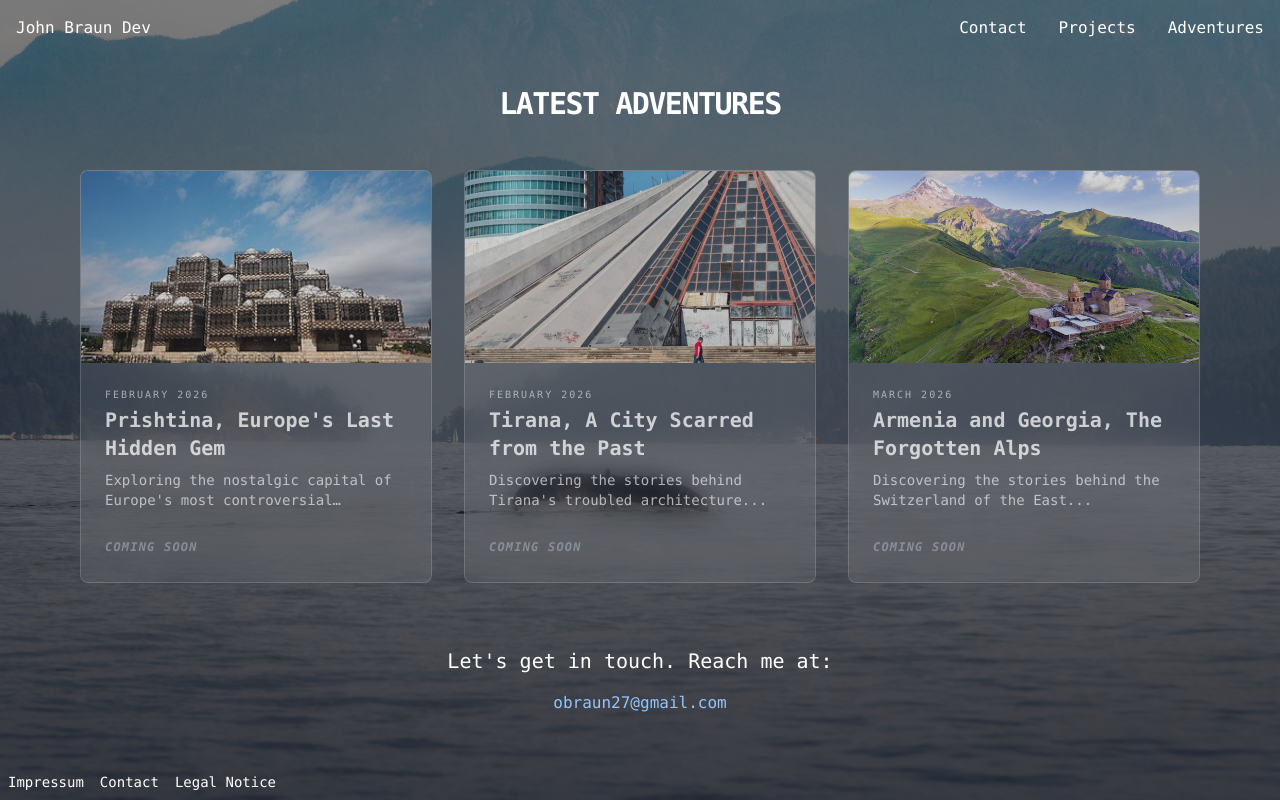
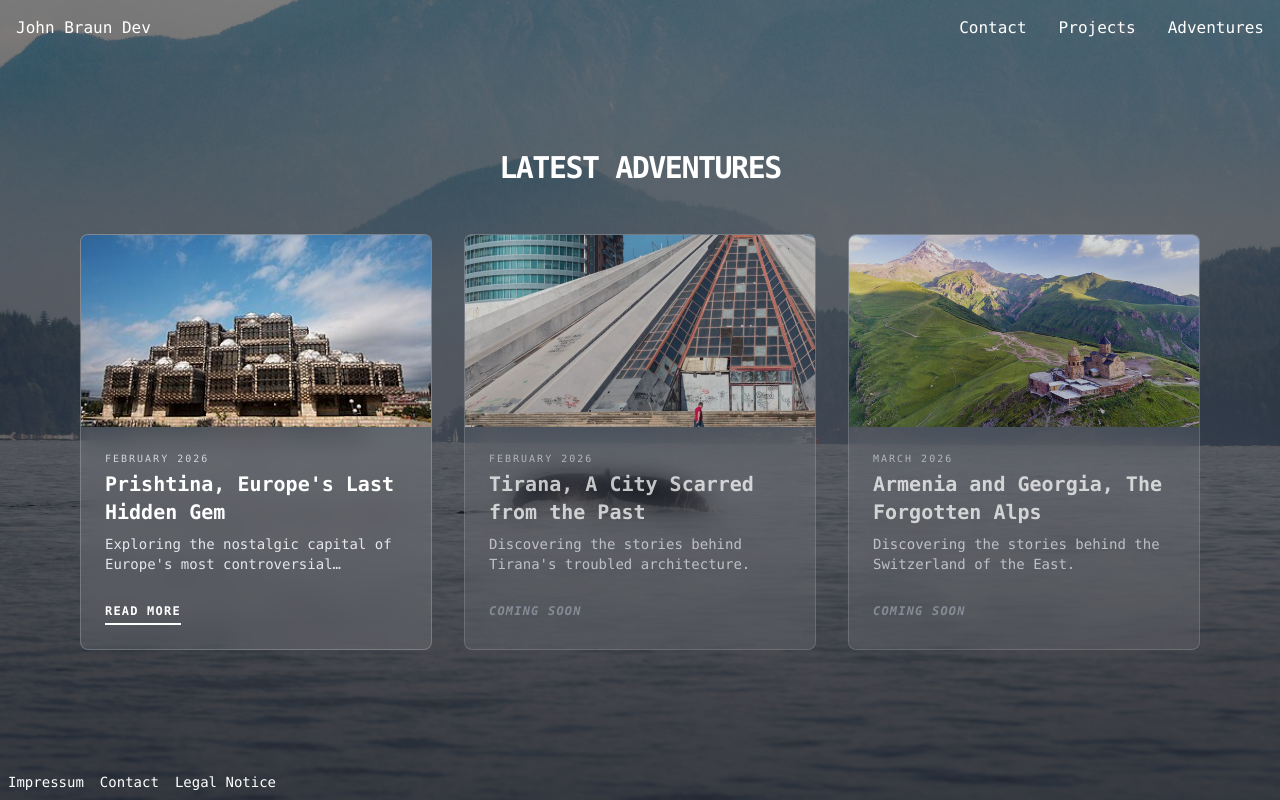
Before and after one commit to jrobraun27/john-braun-dev, a React (Vite) app: page /john-braun-dev/adventures in a window 1280 px wide. Built offline with nearby package versions, Linux system fonts and the light colour scheme.

Commit message:
Updates to structure

```diff
--- a/src/assets/Adventures.jsx
+++ b/src/assets/Adventures.jsx
@@ -1,35 +1,12 @@
-import cliffside from "../../public/van-isle.webp"
-import prishtina from "../../public/prishtina_bib.jpg"
-import tirana from "../../public/tirana_pyramid.webp"
-import caucaus from "../../public/caucaus.jpg"
-
-const ARTICLES = [
-    {
-        id: 1,
-        title: "Prishtina, Europe's Last Hidden Gem",
-        date: "February 2026",
-        preview: "Exploring the nostalgic capital of Europe's most controversial country...",
-        image: prishtina,
-        ready: false
-    },
-    {
-        id: 2,
-        title: "Tirana, A City Scarred from the Past",
-        date: "February 2026",
-        preview: "Discovering the stories behind Tirana's troubled architecture...",
-        image: tirana,
-        ready: false
-    }, {
-        id: 3,
-        title: "Armenia and Georgia, The Forgotten Alps",
-        date: "March 2026",
-        preview: "Discovering the stories behind the Switzerland of the East...",
-        image: caucaus,
-        ready: false
-    },
-];
+import { useState } from "react";
+import cliffside from "../../public/van-isle.webp";
+import { ARTICLES } from "./data/posts";
+import ArticleCard from "./adventure_utils/ArticleCard";
+import ArticleModal from "./adventure_utils/ArticleModal"; // We will create this next
 
 export default function Adventures() {
+    const [selectedArticle, setSelectedArticle] = useState(null);
+
     return (
         <section
             className="font-mono relative min-h-screen flex flex-col items-center justify-center bg-cover bg-center bg-no-repeat py-20 text-white"
@@ -38,53 +15,28 @@ export default function Adventures() {
             <div className="absolute inset-0 bg-black/50"></div>
 
             <div className="relative z-10 w-full max-w-6xl px-4">
-                <h2 className="text-3xl font-bold mb-12 text-center uppercase tracking-tighter">Latest Adventures</h2>
+                <h2 className="text-3xl font-bold mb-12 text-center uppercase tracking-tighter">
+                    Latest Adventures
+                </h2>
 
                 <div className="grid grid-cols-1 md:grid-cols-2 lg:grid-cols-3 gap-8">
                     {ARTICLES.map((article) => (
-                        <article
+                        <ArticleCard
                             key={article.id}
-                            className={`bg-white/10 backdrop-blur-md rounded-lg overflow-hidden border border-white/20 transition-all duration-300 ${
-                                article.ready ? "hover:scale-105" : "opacity-75"
-                            }`}
-                        >
-                            <img
-                                src={article.image}
-                                alt={article.title}
-                                className="w-full h-48 object-cover"
-                            />
-                            <div className="p-6 text-left">
-                                {/* Date Section Added Here */}
-                                <p className="text-[10px] uppercase tracking-[0.2em] text-gray-300 mb-1">
-                                    {article.date}
-                                </p>
-
-                                <h3 className="text-xl font-semibold mb-2">{article.title}</h3>
-                                <p className="text-sm text-gray-200 mb-6 line-clamp-2">{article.preview}</p>
-
-                                {article.ready ? (
-                                    <button className="text-xs font-bold uppercase tracking-widest border-b-2 border-white pb-1 hover:text-blue-300 hover:border-blue-300 transition-colors">
-                                        Read More
-                                    </button>
-                                ) : (
-                                    <span className="text-xs font-bold uppercase tracking-widest text-gray-400 italic">
-                                        Coming Soon
-                                    </span>
-                                )}
-                            </div>
-                        </article>
+                            article={article}
+                            onOpen={() => setSelectedArticle(article)}
+                        />
                     ))}
                 </div>
+            </div>
 
-                <div className="mt-16 text-center">
-                    <p className="text-lg md:text-xl max-w-2xl mx-auto mb-4">
-                        Let's get in touch. Reach me at:
-                    </p>
-                    <a href="mailto:obraun27@gmail.com" className="text-blue-300 hover:underline">
-                        obraun27@gmail.com
-                    </a>
-                </div>
-            </div>
+            {/* Modal Logic */}
+            {selectedArticle && (
+                <ArticleModal
+                    article={selectedArticle}
+                    onClose={() => setSelectedArticle(null)}
+                />
+            )}
         </section>
-    )
+    );
 }
--- /dev/null
+++ b/src/assets/adventure_utils/ArticleCard.jsx
@@ -0,0 +1,23 @@
+export default function ArticleCard({ article, onOpen }) {
+    return (
+        <article className={`bg-white/10 backdrop-blur-md rounded-lg overflow-hidden border border-white/20 transition-all duration-300 ${article.ready ? "hover:scale-105" : "opacity-75"}`}>
+            <img src={article.image} alt={article.title} className="w-full h-48 object-cover" />
+            <div className="p-6 text-left">
+                <p className="text-[10px] uppercase tracking-[0.2em] text-gray-300 mb-1">{article.date}</p>
+                <h3 className="text-xl font-semibold mb-2">{article.title}</h3>
+                <p className="text-sm text-gray-200 mb-6 line-clamp-2">{article.preview}</p>
+
+                {article.ready ? (
+                    <button
+                        onClick={onOpen} // Call the function here!
+                        className="text-xs font-bold uppercase tracking-widest border-b-2 border-white pb-1 hover:text-blue-300 hover:border-blue-300 transition-colors"
+                    >
+                        Read More
+                    </button>
+                ) : (
+                    <span className="text-xs font-bold uppercase tracking-widest text-gray-400 italic">Coming Soon</span>
+                )}
+            </div>
+        </article>
+    );
+}
--- /dev/null
+++ b/src/assets/adventure_utils/ArticleModal.jsx
@@ -0,0 +1,44 @@
+export default function ArticleModal({ article, onClose }) {
+    if (!article) return null;
+
+    return (
+        <div className="fixed inset-0 z-50 flex items-center justify-center p-4">
+            {/* Dark Overlay/Backdrop */}
+            <div
+                className="absolute inset-0 bg-black/80 backdrop-blur-sm"
+                onClick={onClose}
+            ></div>
+
+            {/* Modal Content Box */}
+            <div className="relative bg-zinc-900 border border-white/20 w-full max-w-3xl max-h-[90vh] overflow-y-auto rounded-xl shadow-2xl text-left">
+
+                {/* Close Button */}
+                <button
+                    onClick={onClose}
+                    className="absolute top-4 right-4 text-white hover:text-blue-400 text-2xl z-20"
+                >
+                    &times;
+                </button>
+
+                <img
+                    src={article.image}
+                    alt={article.title}
+                    className="w-full h-64 object-cover"
+                />
+
+                <div className="p-8">
+                    <p className="text-xs uppercase tracking-[0.2em] text-blue-400 mb-2">{article.date}</p>
+                    <h2 className="text-3xl font-bold mb-6">{article.title}</h2>
+
+                    <div className="text-gray-300 space-y-4 leading-relaxed">
+                        {/* In a real blog, you'd have a 'content' field in your data */}
+                        <p>{article.preview}</p>
+                        <p>{article.content}</p>
+                        <p>{article.content}</p>
+                        <p>{article.content}</p>
+                    </div>
+                </div>
+            </div>
+        </div>
+    );
+}
--- /dev/null
+++ b/src/assets/data/posts.js
@@ -0,0 +1,34 @@
+// data/posts.js
+import prishtina from "../../../public/prishtina_bib.jpg"
+import tirana from "../../../public/tirana_pyramid.webp"
+import caucaus from "../../../public/caucaus.jpg"
+
+export const ARTICLES = [
+    {
+        id: 1,
+        title: "Prishtina, Europe's Last Hidden Gem",
+        date: "February 2026",
+        preview: "Exploring the nostalgic capital of Europe's most controversial country.",
+        image: prishtina,
+        ready: true,
+        content: "Prishtina is a city that defies expectations. From the brutalist masterpiece of the National Library to the bustling cafes of Mother Teresa Boulevard, it's a place where history is felt in every concrete corner. Despite its complex political status, the warmth of the locals and the vibrant youth culture make it one of the most underrated stops in the Balkans."
+    },
+    {
+        id: 2,
+        title: "Tirana, A City Scarred from the Past",
+        date: "February 2026",
+        preview: "Discovering the stories behind Tirana's troubled architecture.",
+        image: tirana,
+        ready: false,
+        content: "Walking through Tirana is like reading a living history book. The city is a patchwork of Ottoman influence, Italian fascistic architecture, and colorful socialist-realist apartment blocks. The 'Pyramid,' once a monument to a dictator, now stands as a symbol of a city constantly reinventing itself amidst the echoes of its communist past."
+    },
+    {
+        id: 3,
+        title: "Armenia and Georgia, The Forgotten Alps",
+        date: "March 2026",
+        preview: "Discovering the stories behind the Switzerland of the East.",
+        image: caucaus,
+        ready: false,
+        content: "The Caucasus mountains offer a rugged beauty that rivals the Swiss Alps but with a fraction of the crowds. Between the ancient monasteries perched on Armenian cliffs and the sprawling vineyards of Georgia's Kakheti region, this journey explores the intersection of deep-rooted Christian heritage and the wild, untamed landscapes of the East."
+    },
+];
```
